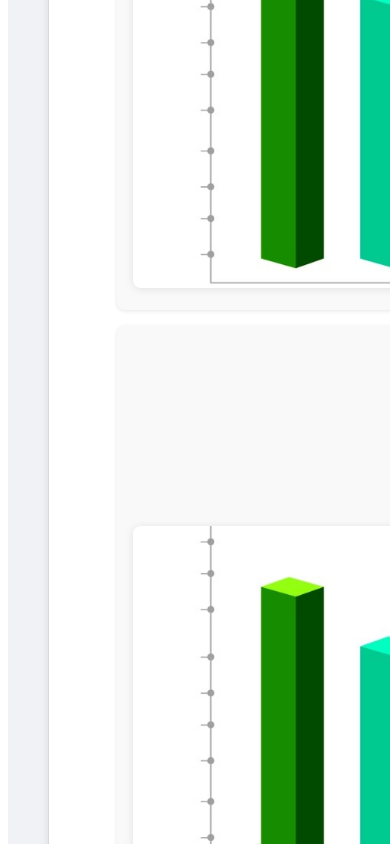
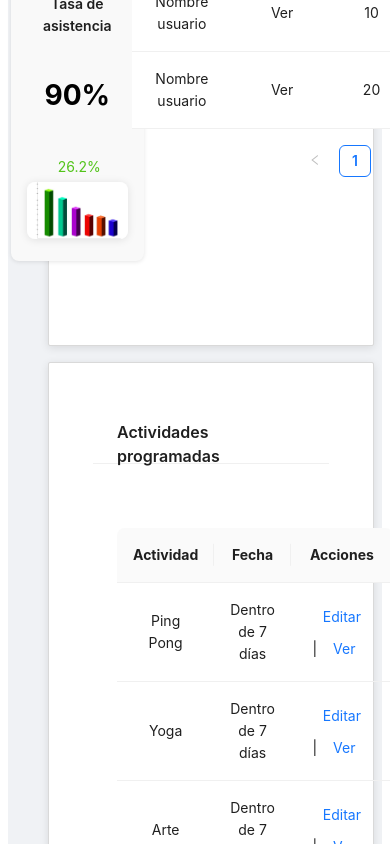
Before and after one commit to Davidvera27/CareLink, a React (Create React App) app in the folder frontend/: page /home in a window 390 px wide. Shown: the part 1156-2000 px from the top of the page. Built offline with nearby package versions, Linux system fonts and the light colour scheme; sample sign-in values are in the browser's storage.

Commit message:
Update Home.css

```diff
--- a/frontend/src/components/Home.js
+++ b/frontend/src/components/Home.js
@@ -130,9 +130,10 @@ const Home = () => {
           </div>
         </Card>
 
+        {/* Row for Card 2 and Card 3 */}
+        <div className="cards-row">
           {/* Card 2: Flujo de usuarios */}
           <Card className="card-legacy user-flow" bordered>
-  {/* Head Section */}
             <div className="head">
               <div className="title-wrapper">
                 <Title level={5}>Flujo de usuarios</Title>
@@ -141,12 +142,8 @@ const Home = () => {
                 </div>
               </div>
             </div>
-
-  {/* Body Section */}
             <div className="body">
-    {/* Horizontal Stats Block */}
               <div className="horizontal-stats-block">
-      {/* Stat 1 */}
                 <div className="stat-item">
                   <div className="stat-header">
                     Usuarios del mes
@@ -159,7 +156,6 @@ const Home = () => {
                     <span className="stat-trend-value positive">17.1%</span>
                   </div>
                   <div className="stat-chart">
-          {/* Uso de Grafica1 */}
                     <img
                       src={Grafica1}
                       alt="Gráfico Usuarios del Mes"
@@ -167,8 +163,6 @@ const Home = () => {
                     />
                   </div>
                 </div>
-
-      {/* Stat 2 */}
                 <div className="stat-item">
                   <div className="stat-header">
                     Tasa de asistencia
@@ -181,7 +175,6 @@ const Home = () => {
                     <span className="stat-trend-value positive">26.2%</span>
                   </div>
                   <div className="stat-chart">
-          {/* Uso de Grafica2 */}
                     <img
                       src={Grafica2}
                       alt="Gráfico Tasa de Asistencia"
@@ -190,8 +183,6 @@ const Home = () => {
                   </div>
                 </div>
               </div>
-
-    {/* Tabla */}
               <div className="table-container">
                 <Table
                   dataSource={userFlowData}
@@ -207,23 +198,32 @@ const Home = () => {
             </div>
           </Card>
 
-
           {/* Card 3: Actividades programadas */}
           <Card className="card-legacy scheduled-activities" bordered>
             <div className="head">
+              <div className="title-wrapper">
                 <Title level={5}>Actividades programadas</Title>
+                <div className="more">
+                  <Button type="link" icon={<i className="icon-more" />} />
+                </div>
+              </div>
             </div>
             <div className="body">
               <Table
                 dataSource={activitiesData}
                 columns={columnsActivities}
-              pagination={false}
+                pagination={{
+                  defaultPageSize: 5,
+                  showSizeChanger: false,
+                  showQuickJumper: true,
+                }}
                 className="activities-table"
               />
             </div>
           </Card>
         </div>
       </div>
+    </div>
   );
 };
 
--- a/frontend/src/styles/Home.css
+++ b/frontend/src/styles/Home.css
@@ -1,4 +1,4 @@
-/* Página principal */
+/* General page styling */
 .home-page {
     background-color: #f0f2f5;
     padding: 24px;
@@ -18,7 +18,7 @@
     margin: 0 auto;
   }
 
-/* Estilos generales para las tarjetas */
+  /* Styling for each card */
   .card-legacy {
     background-color: #ffffff;
     border: 1px solid #d9d9d9;
@@ -53,18 +53,27 @@
     margin-top: 16px;
   }
 
-/* Ajustes para las tarjetas con imágenes */
+  /* Card positioning for layout */
+  .cards-row {
+    display: flex;
+    justify-content: space-between;
+    gap: 16px;
+  }
 
+  /* Specific styling for user-flow card */
   .card-legacy.user-flow {
     display: flex;
     flex-direction: column;
-    align-items: center; /* Centra los elementos horizontalmente */
+    align-items: center;
+    width: 48%; /* Adjusts to take half the row */
   }
+
   .card-legacy.user-flow .horizontal-stats-block {
     display: flex;
     justify-content: space-between;
-    width: 100%; /* Asegura que las gráficas ocupen el ancho completo */
-    margin-bottom: 24px; /* Espaciado entre gráficas y tabla */
+    gap: 16px;
+    margin-bottom: 16px;
+    width: 100%;
   }
 
   .card-legacy.user-flow .stat-item {
@@ -76,8 +85,6 @@
     border-radius: 8px;
     padding: 16px;
     box-shadow: 0 1px 4px rgba(0, 0, 0, 0.1);
-    width: 45%; /* Asegura que cada gráfica ocupe la mitad del contenedor */
-
   }
 
   .card-legacy.user-flow .stat-header {
@@ -101,13 +108,6 @@
     margin-left: 4px;
   }
 
-.card-legacy.user-flow .stat-chart {
-    margin-top: 16px;
-    width: 100%;
-    height: auto;
-    text-align: center;
-}
-
   .card-legacy.user-flow .stat-chart img {
     max-width: 100%;
     height: auto;
@@ -115,22 +115,56 @@
     box-shadow: 0 1px 8px rgba(0, 0, 0, 0.1);
   }
 
-/* Tabla */
   .card-legacy.user-flow .user-flow-table {
-    margin-top: 16px; /* Espaciado entre las gráficas y la tabla */
     width: 100%;
+    margin-top: 16px;
   }
 
   .card-legacy.user-flow .user-flow-table .ant-table-thead > tr > th {
     text-align: center;
-    font-weight: 600;
+    font-weight: bold;
   }
 
   .card-legacy.user-flow .user-flow-table .ant-table-tbody > tr > td {
     text-align: center;
   }
 
-/* Indicadores de estado */
+  /* Styling for scheduled activities card */
+  .card-legacy.scheduled-activities {
+    display: flex;
+    flex-direction: column;
+    width: 48%; /* Adjusts to take half the row */
+  }
+
+  .card-legacy.scheduled-activities .activities-table {
+    width: 100%;
+    margin-top: 16px;
+  }
+
+  .card-legacy.scheduled-activities .activities-table .ant-table-thead > tr > th {
+    text-align: center;
+    font-weight: bold;
+  }
+
+  .card-legacy.scheduled-activities .activities-table .ant-table-tbody > tr > td {
+    text-align: center;
+  }
+
+  /* Attendance control specific styles */
+  .card-legacy.attendance-control .attendance-table {
+    width: 100%;
+  }
+
+  .card-legacy.attendance-control .attendance-table .ant-table-thead > tr > th {
+    text-align: center;
+    font-weight: bold;
+  }
+
+  .card-legacy.attendance-control .attendance-table .ant-table-tbody > tr > td {
+    text-align: center;
+  }
+
+  /* Status indicator styles */
   .status {
     display: flex;
     align-items: center;
@@ -151,38 +185,27 @@
     background-color: #d9d9d9;
   }
 
-/* Diseño responsivo */
+  /* Responsive adjustments */
   @media (max-width: 768px) {
     .home-container {
       padding: 16px;
     }
 
-    .card-legacy {
-        padding: 16px;
+    .cards-row {
+      flex-direction: column;
     }
 
-    .add-button {
+    .card-legacy.user-flow,
+    .card-legacy.scheduled-activities {
       width: 100%;
-        text-align: center;
     }
 
     .horizontal-stats-block {
       flex-direction: column;
-    }
-
-    .stat-item {
-        width: 100%;
-    }
-
-    .user-flow-table {
-        margin-top: 16px;
+      gap: 16px;
     }
 
     .card-legacy.user-flow .stat-item {
-        width: 100%; /* Cada gráfica ocupa el ancho completo */
-    }
-    .card-legacy.user-flow .horizontal-stats-block {
-        flex-direction: column;
-        gap: 16px; /* Espaciado entre las gráficas en pantallas pequeñas */
+      width: 100%;
     }
   }
```
Lines whose indentation alone changed are shown as unchanged.
